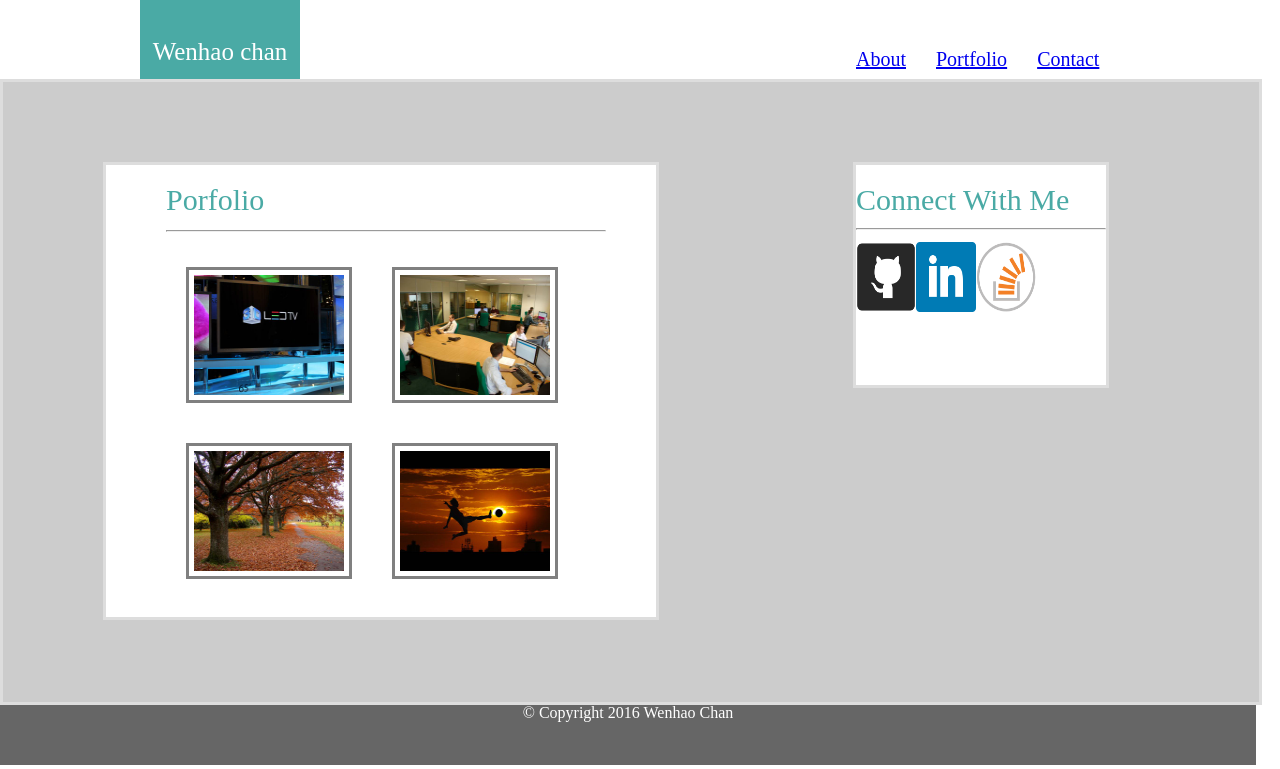
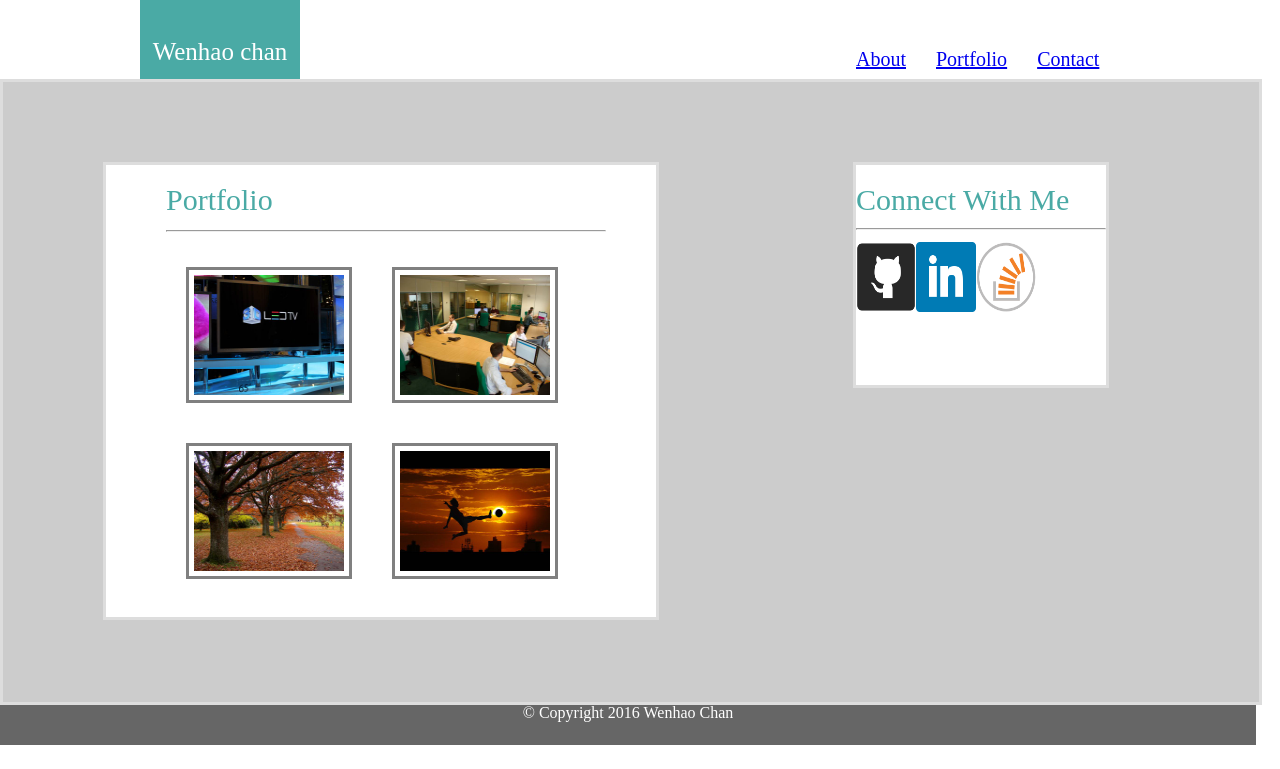
Before and after one commit to whchan167/Basic-Portfolio, a PHP site: page /portfolio.html in a window 1280 px wide. Shown: the part 31-800 px from the top of the page. Run offline with PHP 8.4, Linux system fonts and the light colour scheme.

Commit message:
Basic-portfolio

```diff
--- a/assets/css/style.css
+++ b/assets/css/style.css
@@ -80,11 +80,12 @@ header {width:1256px;
  footer {background-color: #666666;
 	font-style: Arial;font-size:30px;
 	text-align: center;
+	padding-top: 40px;
 	color: white;
 	clear: both;
 	overflow:auto;
 	width: 1256px;
-	height: 60px;
+	height: 40px;
 	position: relative;
 	border-top:solid:#4aaaa5;}
 
@@ -95,7 +96,7 @@ header {width:1256px;
 										padding: 5px;
 										border: solid gray;}
 
-.porfolio  {width:35%;
+.portfolio  {width:35%;
  			height:60%;
  			float:left;
  			padding:20px 50px 60px 60px;
--- a/contact.html
+++ b/contact.html
@@ -7,6 +7,7 @@
 	</head>
 	<body>
 		<header>
+			<!--my name box-->
 			<div class="name-box">
 				<h1>Wenhao chan</h1>
 			</div>
@@ -22,8 +23,9 @@
 			</div>
 		   </div>
 		</header>
-
+		<!--my main container-->
 		<div class="main">
+			<!--contact form-->
 			<section class="contact">
 			   	<h1 style="color:#4aaaa5; font-size:30px">
 			   	<strong>Contact</strong>
@@ -47,6 +49,7 @@
 			  	<input type="submit" value="submit">
 			 </form>
 		    </section>
+		<!--connect with me section-->
 		<div class="aside">
 			<h1 style="color:#4aaaa5; font-size:30px">
 			Connect With Me
@@ -57,6 +60,7 @@
 			<img id="icon" src="assets/images/stackoverflow.png" alt="stackoverflow-icon">
 		</div>
 	</div>
+	<!--footer-->
 	<footer>
 		<p>&copy; Copyright 2016 Wenhao Chan</p>
 	</footer>
--- a/portfolio.html
+++ b/portfolio.html
@@ -7,9 +7,11 @@
 	</head>
 	<body>
 		<header>
+			<!--name box-->
 			<div class="name-box">
 				<h1>Wenhao chan</h1>
 			</div>
+			<!--navigation box-->
 			<div class="nav-box">
 				<div class="nav-smallbox">
 				<a href="index.html">About</a>
@@ -22,11 +24,12 @@
 			</div>
 		   </div>
 		</header>
-
+	<!--my main container-->
 	<div class="main">
-			<section class="porfolio">
+			<!--my portfolio section-->
+			<section class="portfolio">
 				<h1 style="color:#4aaaa5; font-size:30px">
-				<strong>Porfolio</strong>
+				<strong>Portfolio</strong>
 				</h1>
 				<hr>
 				 	<img id="technic" src="assets/images/technic.jpg">
@@ -34,6 +37,7 @@
 					<img id="nature" src="assets/images/nature.jpg">
 					<img id="sports" src="assets/images/sports.jpg">
 			</section>
+		<!--connect with me section-->
 		<div class="aside">
 			<h1 style="color:#4aaaa5; font-size:30px">
 			<strong>Connect With Me</strong>
@@ -44,6 +48,7 @@
 			<img id="icon" src="assets/images/stackoverflow.png" alt="stackoverflow-icon">
 		</div>
 	</div>
+	<!--footer-->
 	<footer>
 		<p>&copy; Copyright 2016 Wenhao Chan</p>
 	</footer>
```
Also changed, not shown: index.html (+6 -1 lines).
